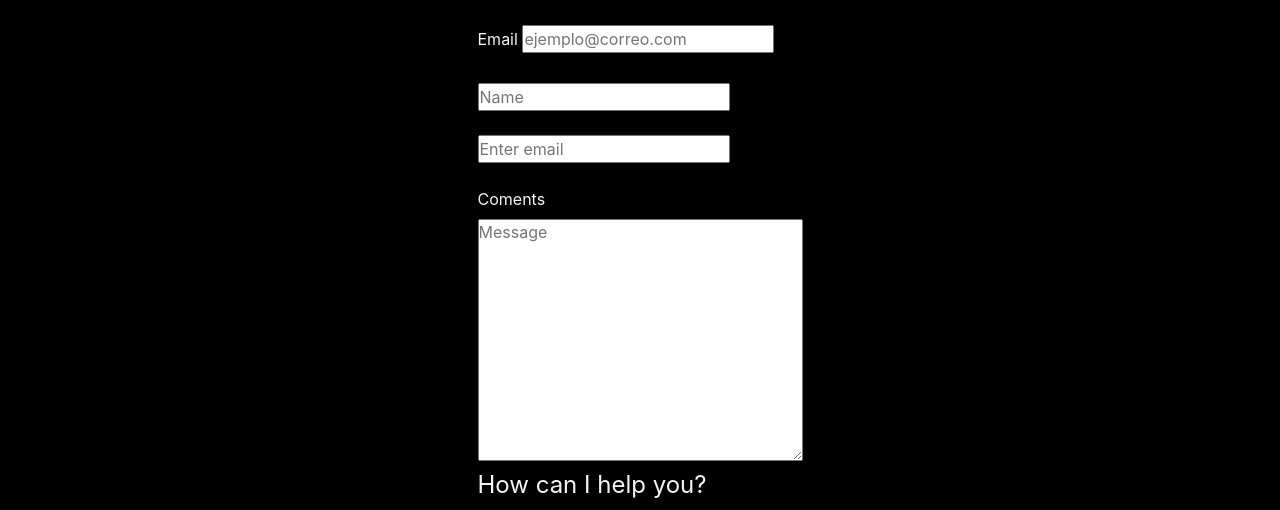
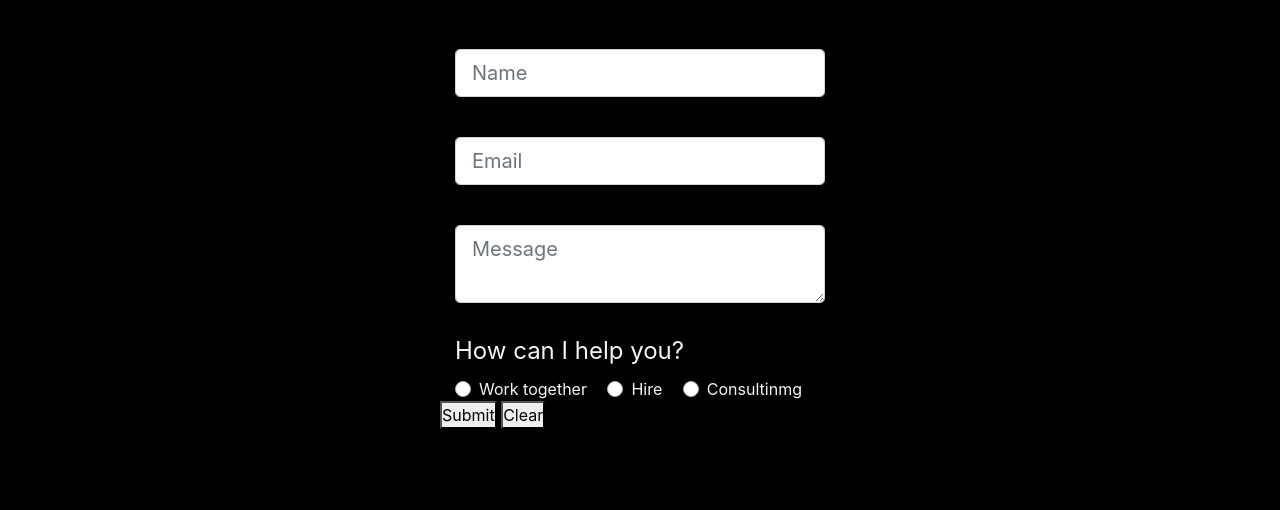
Before and after one commit to JavierGutierrezC/Portafolio_Javier, a website: page contact.html in a window 1280 px wide. Shown: the part 212-722 px from the top of the page. Drawn offline with nearby package versions, Linux system fonts and the light colour scheme.

Commit message:
Changes in the form in contact pages

```diff
--- a/contact.html
+++ b/contact.html
@@ -47,35 +47,67 @@
         <div class="contact_container">
           <h3>Let me know if you have a question or want to work together</h3>
         </div>
+
         <div class="form_container">
-          <form action="" method="get">
-            <label for="email">Email</label>
-            <input type="email" name="ejemplo mail" placeholder="ejemplo@correo.com" id="">
-            <br><!---borrar -->
-            <br><!---borrar -->
-            <input type="text" name="ejemplo mail" placeholder="Name" id="">
-            <br><!---borrar -->
-            <br><!---borrar -->
 
-            <input type="email" name="contraseña" placeholder="Enter email" id="">
-            <br><!---borrar -->
-            <br><!---borrar -->
-            <label for="texto">Coments</label>
-            <br><!---borrar -->
-            <textarea placeholder="Message" name=""" cols=" 30" rows="10"></textarea>
-            <br><!---borrar -->
+          <form class="needs-validation" novalidate>
+
+            <div class="form-group">
+              <label for="formName"></label>
+              <div class="col-sm-10 col-lg-12">
+              <input type="text" class="form-control form-control-lg" id="formName" placeholder="Name" required>
+            </div>
+            <div class="valid-feedback">
+              Looks good!
+            </div>
+            </div>
+
+            <div class="form-group">
+              <label for="formEmail"></label>
+              <div class="col-sm-10 col-lg-12">
+              <input type="email" class="form-control form-control-lg" id="formEamil" placeholder="Email" required>
+            </div>
+            <div class="valid-feedback">
+              Looks good!
+            </div>
+            </div>
+
+
+            <div class="input-group messageBox">
+              <div class="col-sm-10 col-lg-12">
+              <textarea placeholder="Message" class="form-control form-control-lg" aria-label="With textarea" required></textarea>
+            </div>
+            <div class="valid-feedback">
+              Looks good!
+            </div>
+            </div>
+
+
+            <!-- <textarea placeholder="Message" name="" cols=" 30" rows="10"></textarea>
+          -->
 
             <fieldset>
+              <div class="col-sm-10 col-lg-12">
               <legend>How can I help you?</legend>
-              <input type="radio" name="Trabajar" value="Trajar juntos" id="">Work togehter
-              <input type="radio" name="Trabajar" value="Contratar" id="">Hire
-              <input type="radio" name="Trabajar" value="Consultoria" id="">Consulting
+              <div class="custom-control custom-radio custom-control-inline">
+                <input type="radio" id="customRadioInline1" name="customRadioInline1" class="custom-control-input">
+                <label class="custom-control-label" for="customRadioInline1">Work together</label>
+              </div>
+              <div class="custom-control custom-radio custom-control-inline">
+                <input type="radio" id="customRadioInline2" name="customRadioInline1" class="custom-control-input">
+                <label class="custom-control-label" for="customRadioInline2">Hire</label>
+              </div>
+              <div class="custom-control custom-radio custom-control-inline">
+                <input type="radio" id="customRadioInline3" name="customRadioInline1" class="custom-control-input">
+                <label class="custom-control-label" for="customRadioInline3">Consultinmg</label>
+              </div>
+            </div>
             </fieldset>
-
-            <button type="button" data-toggle="modal" data-target="#myModal">Submit</button>
+            <div class="formButton ">
+            <button id="botonPrueba" type="submit" data-target="#myModal">Submit</button>
 
             <button type="button">Clear</button>
-
+            </div>
 
             <!-- The Modal -->
             <div class="modal" id="myModal">
@@ -133,7 +165,32 @@
   <script src="https://stackpath.bootstrapcdn.com/bootstrap/4.5.0/js/bootstrap.min.js"
     integrity="sha384-OgVRvuATP1z7JjHLkuOU7Xw704+h835Lr+6QL9UvYjZE3Ipu6Tp75j7Bh/kR0JKI" crossorigin="anonymous">
   </script>
+<script>
+  // Example starter JavaScript for disabling form submissions if there are invalid fields
+  (function() {
+    'use strict';
+    window.addEventListener('load', function() {
+      // Fetch all the forms we want to apply custom Bootstrap validation styles to
+      var forms = document.getElementsByClassName('needs-validation');
+      // Loop over them and prevent submission
+      var validation = Array.prototype.filter.call(forms, function(form) {
+        form.addEventListener('submit', function(event) {
+          if (form.checkValidity() === false) {
+            event.preventDefault();
+            event.stopPropagation();
+          }
+          form.classList.add('was-validated');
+          console.log("pase por aquie");
+        }, false);
 
+      });
+
+    }, false);document.getElementById("botonPrueba").setAttribute("data-toggle", "modal");
+
+  })();
+  </script>
 </body>
 
+
+
 </html>
--- a/scss/contact.scss
+++ b/scss/contact.scss
@@ -2,13 +2,22 @@
 .contact_container {
     display: flex;
     justify-content: center;
+    padding-left: 50px;
+    padding-right: 50px;
+
 
     /* flex-direction: column; */
 
 }
+
+
 .form_container{
     @extend.contact_container;
     padding-top: 20px;
-    // display: flex;
-    // justify-content: center;
+
+    .messageBox{
+        margin-top: 40px;
+        margin-bottom: 30px;
+         width: 400px;
+      }
 }
--- a/scss/style.scss
+++ b/scss/style.scss
@@ -26,7 +26,7 @@ body {
 }
 
 .content-wrap {
-    padding-bottom: 2.5rem;
+    padding-bottom: 5.5rem;
 }
 
 
```
Also changed, not shown: css/style.css.
